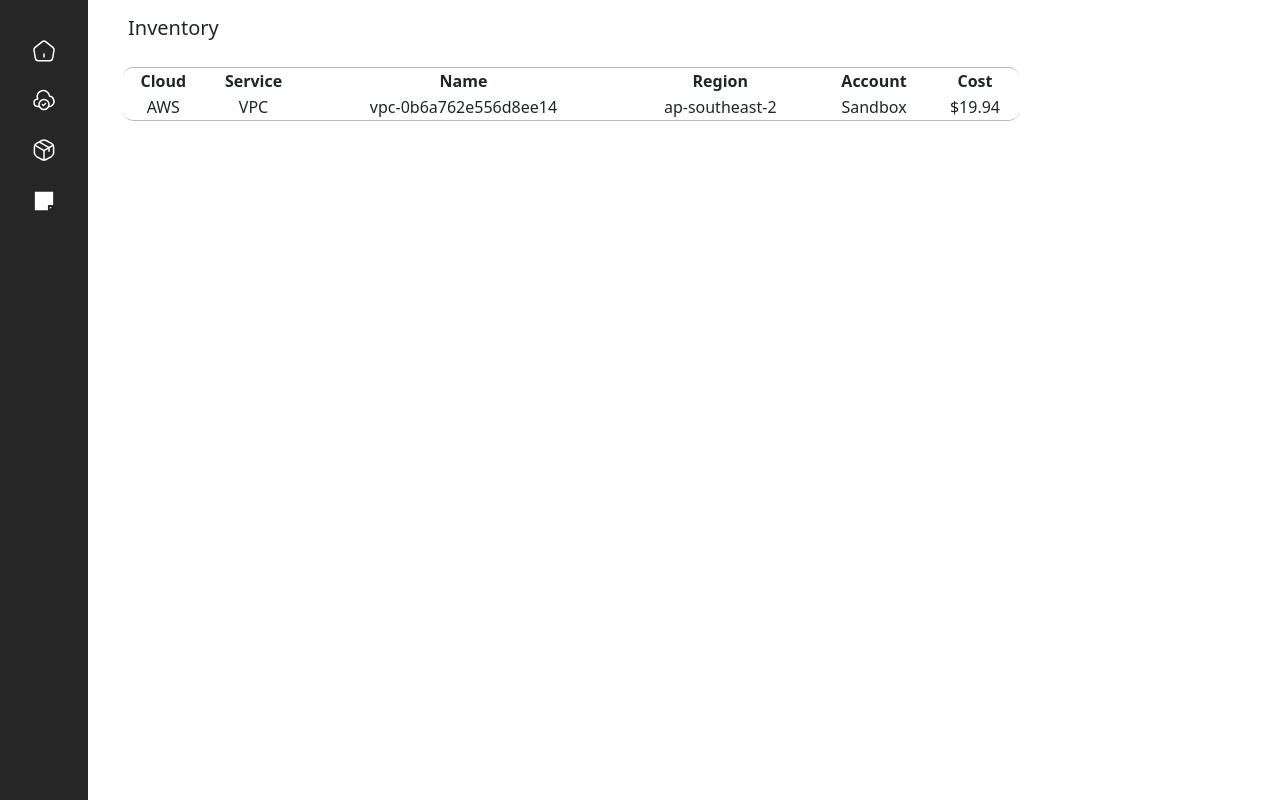
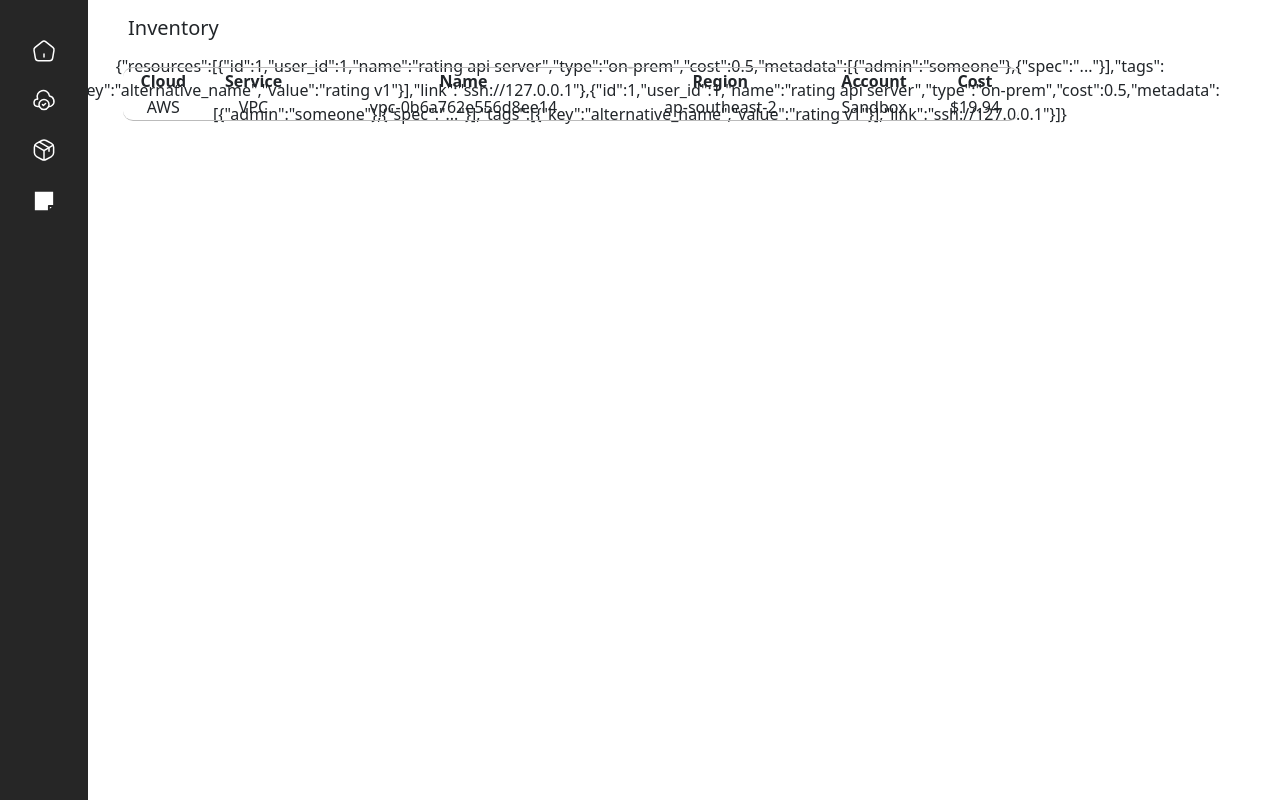
Before and after one commit to oidc-soma/aerosquirrel, a React (Create React App) app in the folder client/: page /inventory in a window 1280 px wide. Built offline with nearby package versions, Linux system fonts and the light colour scheme.

Commit message:
Recoil State library for API syncing implemented

```diff
--- a/client/src/App.js
+++ b/client/src/App.js
@@ -12,11 +12,14 @@ import AddAccount from './pages/AddAccount';
 import SignUp from './pages/SignUp';
 import Drawer from './pages/Drawer';
 import AddInstancePrompt from './pages/AddInstancePrompt';
-
+import { RecoilRoot, atom, selector, useRecoilState, useRecoilValue } from 'recoil';
+import { InventoryAtom } from './atoms';
 
 function App() {
+
   return (
     <div className="App">
+      <RecoilRoot>
       <BrowserRouter>
       <Navbar />
       <Routes>
@@ -30,6 +33,7 @@ function App() {
         <Route path="/addinst/*" element={<AddInstancePrompt />}></Route>
       </Routes>
       </BrowserRouter>
+      </RecoilRoot>
     </div>
   );
 }
--- /dev/null
+++ b/client/src/atoms.ts
@@ -0,0 +1,7 @@
+import { atom } from "recoil";
+
+export const InventoryAtom = atom({
+  key: "Inventory",
+  default: {
+  },
+});
--- a/client/src/pages/Inventory.tsx
+++ b/client/src/pages/Inventory.tsx
@@ -1,6 +1,8 @@
-import React from 'react';
+import React, { useEffect } from 'react';
 import styled from 'styled-components';
 import InventoryLists from './InventoryLists';
+import { useRecoilState, useRecoilValue, useResetRecoilState, useSetRecoilState } from 'recoil';
+import { InventoryAtom } from '../atoms';
 
 const InventoryLabel = styled.h1`
   position: absolute;
@@ -12,10 +14,91 @@ const InventoryLabel = styled.h1`
 
 function Inventory() {
 
+    useEffect(() => {
+        SetInventoryAtom({
+          resources: [
+            {
+              id: 1,
+              user_id: 1,
+              name: "rating api server",
+              type: "on-prem",
+              cost: 0.5,
+              metadata: [{ admin: "someone" }, { spec: "..." }],
+              tags: [
+                {
+                  key: "alternative_name",
+                  value: "rating v1",
+                },
+              ],
+              link: "ssh://127.0.0.1",
+            },
+            {
+              id: 1,
+              user_id: 1,
+              name: "rating api server",
+              type: "on-prem",
+              cost: 0.5,
+              metadata: [{ admin: "someone" }, { spec: "..." }],
+              tags: [
+                {
+                  key: "alternative_name",
+                  value: "rating v1",
+                },
+              ],
+              link: "ssh://127.0.0.1",
+            },
+          ],
+        });
+    },[]
+    );
+
+    const [GetInventoryAtom, SetInventoryAtom] = useRecoilState(InventoryAtom);
+    const inventoryValue = useRecoilValue(InventoryAtom);
+    const setinventoryRecoilState = useSetRecoilState(InventoryAtom);
+    const resetState = useResetRecoilState(InventoryAtom);
+
+    // setinventoryRecoilState({
+    //   'resources': [
+    //     {
+    //       'id': 1,
+    //       'user_id': 1,
+    //       'name': "rating api server",
+    //       'type': "on-prem",
+    //       'cost': 0.5,
+    //       'metadata': [{ 'admin': "someone" }, { 'spec': "..." }],
+    //       'tags': [
+    //         {
+    //           'key': "alternative_name",
+    //           'value': "rating v1",
+    //         },
+    //       ],
+    //       'link': "ssh://127.0.0.1",
+    //     },
+    //     {
+    //       'id': 1,
+    //       'user_id': 1,
+    //       'name': "rating api server",
+    //       'type': "on-prem",
+    //       'cost': 0.5,
+    //       'metadata': [{ admin: "someone" }, { spec: "..." }],
+    //       'tags': [
+    //         {
+    //           'key': "alternative_name",
+    //           'value': "rating v1",
+    //         },
+    //       ],
+    //       'link': "ssh://127.0.0.1",
+    //     },
+    //   ],
+    // });
+
     return(
         <>
             <InventoryLabel>Inventory</InventoryLabel>
             <InventoryLists />
+
+            <p>{JSON.stringify(inventoryValue)}</p>
+
         </>
     );
 
```
